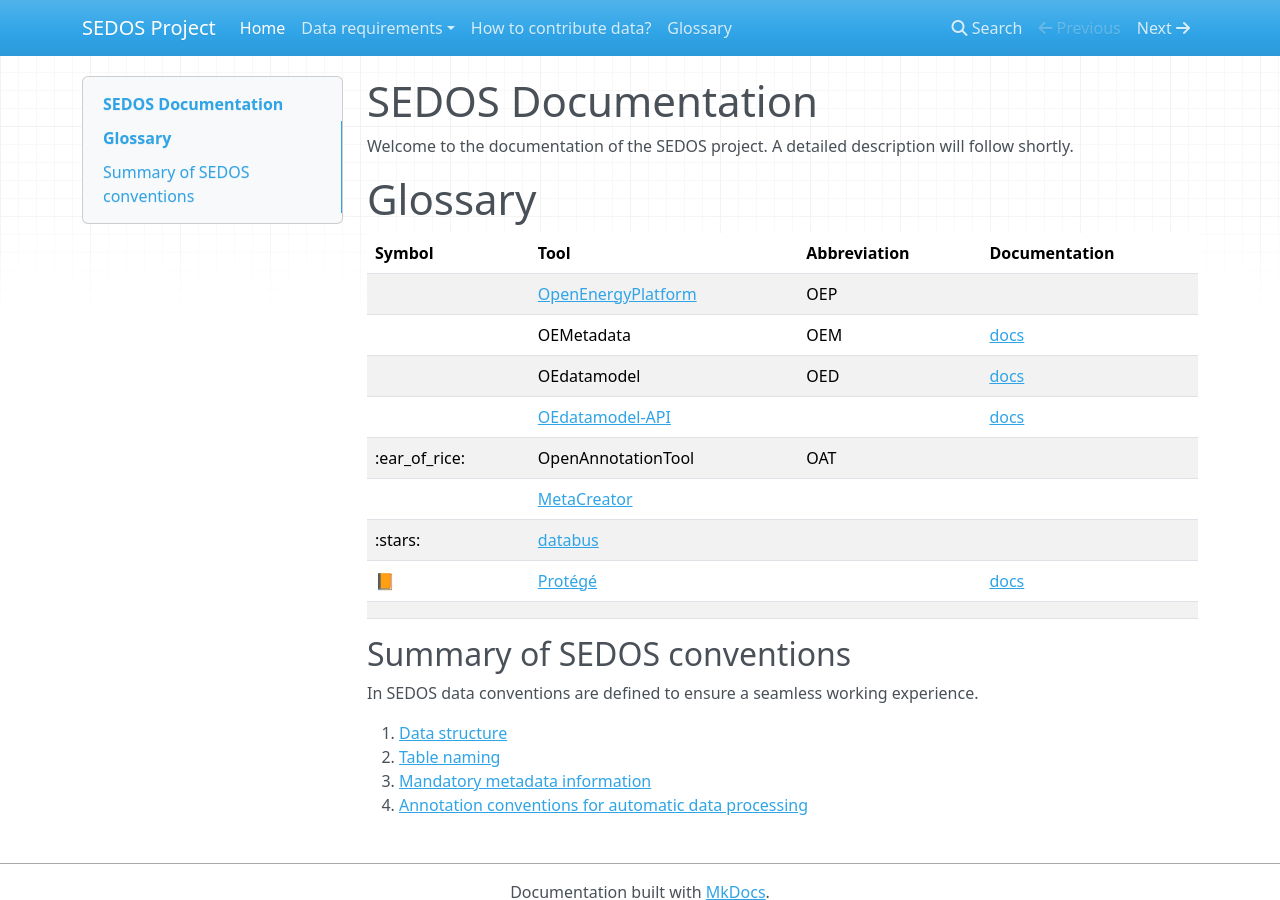
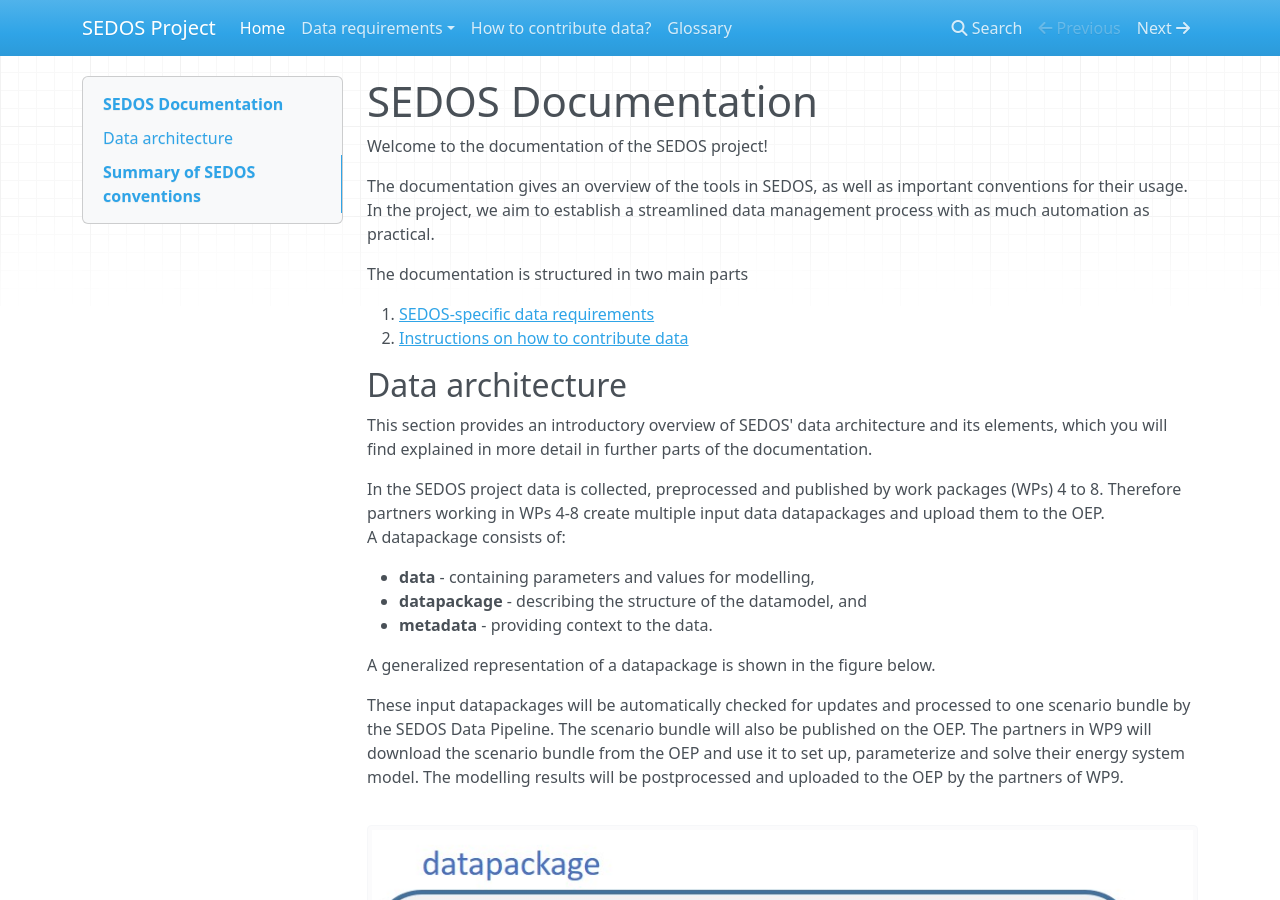
Before and after one commit to sedos-project/organization, an MkDocs documentation site: the page built from docs/index.md, in a window 1280 px wide and 900 px high. Built offline with MkDocs 1.6.1, drawn with Linux system fonts in a browser that asks for light colours; nearby versions of some CDN libraries; some of the changed text lies outside the part shown.

Commit message:
Add datapackage.jpg, adapt relevant files
* flesh out #data architecture

```diff
--- a/docs/index.md
+++ b/docs/index.md
@@ -1,31 +1,45 @@
 # SEDOS Documentation
 
-Welcome to the documentation of the SEDOS project. A detailed description will follow shortly.
+Welcome to the documentation of the SEDOS project!
 
-# Glossary
+The documentation gives an overview of the tools in SEDOS, as well as important conventions for their usage.
+In the project, we aim to establish a streamlined data management process with as much automation as practical.
+
+The documentation is structured in two main parts
+
+1. [SEDOS-specific data requirements](./data_requirements/input_data.md)
+2. [Instructions on how to contribute data](./data_requirements/overview.md)
+
+
+## Data architecture
+
+This section provides an introductory overview of SEDOS' data architecture and its elements, which you will find explained in more detail in further parts of the documentation.
+
+In the SEDOS project data is collected, preprocessed and published by work packages (WPs) 4 to 8.
+Therefore partners working in WPs 4-8 create multiple input data datapackages and upload them to the OEP. <br>
+A datapackage consists of:
+
+* **data** - containing parameters and values for modelling,
+* **datapackage** - describing the structure of the datamodel, and
+* **metadata** - providing context to the data.
+
+A generalized representation of a datapackage is shown in the figure below.
+
+These input datapackages will be automatically checked for updates and processed to one scenario bundle by the SEDOS Data Pipeline. The scenario bundle will also be published on the OEP.
+The partners in WP9 will download the scenario bundle from the OEP and use it to set up, parameterize and solve their energy system model. The modelling results will be postprocessed and uploaded to the OEP by the partners of WP9.
+
+
+![Contributing Input Data to SEDOS](../graphics/datapackage.jpg)
+
+By applying the architecture above, we follow the [frictionless data](https://specs.frictionlessdata.io/data-package/) conventions.
 
 
 
-| Symbol | Tool | Abbreviation | Documentation |
-|--------|------|--------------|---------------|
-|        |   [OpenEnergyPlatform](https://openenergy-platform.org/)   |       OEP      |               |
-|        |    OEMetadata  |       OEM        |        [ docs ](https://github.com/OpenEnergyPlatform/oemetadata/blob/develop/metadata/latest/metadata_key_description.md#oemetadata---key-description)       |
-|        |  OEdatamodel    |        OED      |       [ docs ](https://github.com/sedos-project/oedatamodel)      |
-| | [OEdatamodel-API](https://modex.rl-institut.de/upload_datapackage/) | | [ docs ](https://modex.rl-institut.de/) |
-|    :ear_of_rice:    |   OpenAnnotationTool   |       OAT       |               |
-|        |   [MetaCreator](https://meta.rl-institut.de/meta_creator/151)    |              |               |
-| :stars: | [databus](https://energy.databus.dbpedia.org/)  | | |
-| 📙 | [Protégé](https://protege.stanford.edu/) | | [docs](http://protegeproject.github.io/protege/) |
-| | | | |
-
-
-
-
-## Summary of SEDOS conventions
+# Summary of SEDOS conventions
 
 In SEDOS data conventions are defined to ensure a seamless working experience.
 
-1. [Data structure](input_data.md#Data-structure)
-2. [Table naming](input_data.md#Table-naming)
-3. [Mandatory metadata information](metadata.md#Mandatory-set-of-metadata-information)
-4. [Annotation conventions for automatic data processing](data_annotation_ontoology#Annotation-conventions-for-automatic-data-processing)
+1. [Data structure](data_requirements/input_data.md#Data-structure)
+2. [Table naming](data_requirements/input_data.md#Table-naming)
+3. [Mandatory metadata information](data_requirements/metadata.md#Mandatory-set-of-metadata-information)
+4. [Annotation conventions for automatic data processing](data_requirements/ontology#Annotation-conventions-for-automatic-data-processing)
```
Also changed, not shown: docs/graphics/datapackage.jpg (added).
